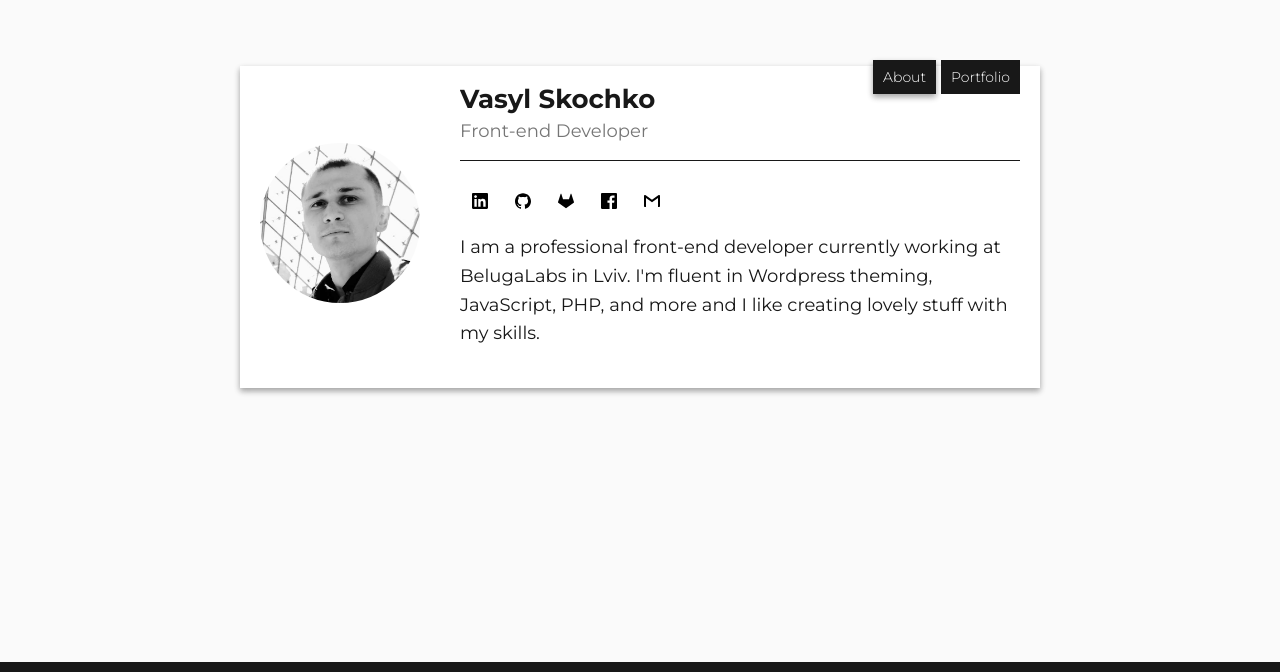
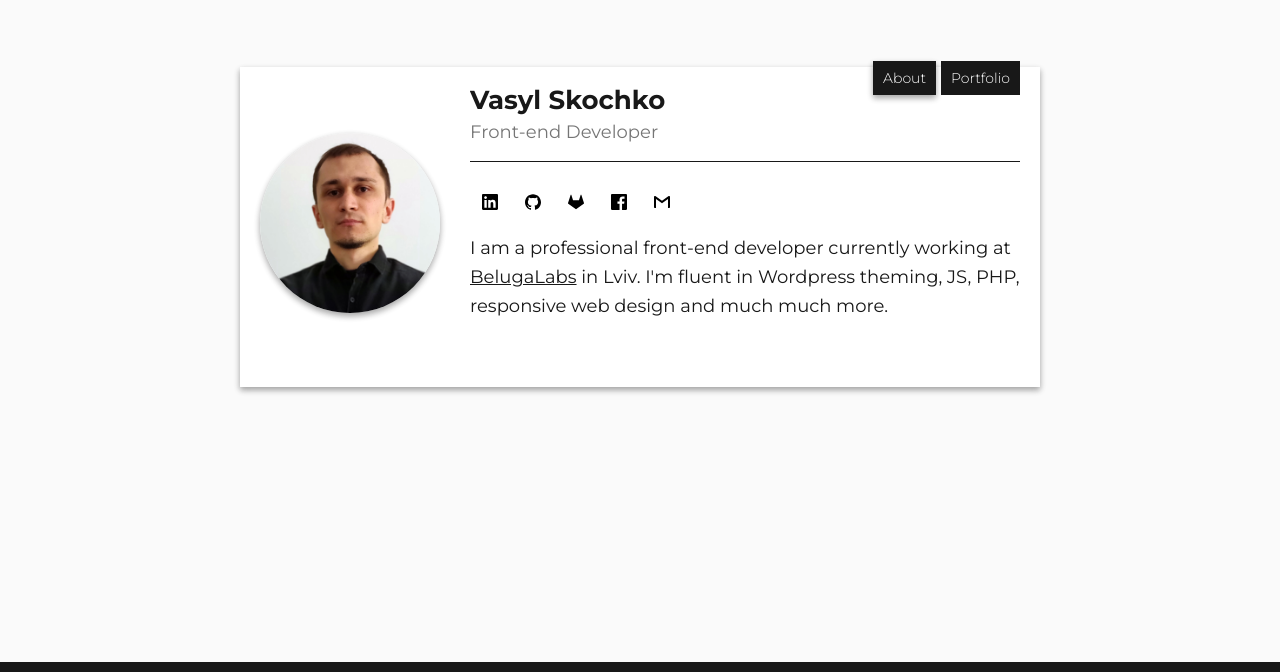
Before and after one commit to v-skochko/cv, an Angular app: page /about in a window 1280 px wide. Shown: the part 128-800 px from the top of the page. Built offline with nearby package versions, Linux system fonts and the light colour scheme.

Commit message:
fixing router animation bugs

```diff
--- a/src/app/about/about.component.html
+++ b/src/app/about/about.component.html
@@ -27,7 +27,7 @@
 </div>
 <p>
 
-  I am a professional front-end developer currently working at <a target="_blank" href="https://belugalab.com/">BelugaLabs</a> in Lviv.
-  I'm fluent in Wordpress theming, JavaScript, PHP, and more and I like creating lovely stuff with my skills.
+  I am a professional front-end developer currently working at <a target="_blank" href="https://belugalab.com/#team">BelugaLabs</a> in Lviv.
+  I'm fluent in Wordpress theming, JS, PHP, responsive web design and much much more.
 
 </p>
--- a/src/app/app-routing.module.ts
+++ b/src/app/app-routing.module.ts
@@ -6,8 +6,8 @@ import {PortfolioComponent} from './portfolio/portfolio.component';
 
 const routes: Routes = [
   {path: '', redirectTo: '/about', pathMatch: 'full'},
-  {path: 'about', component: AboutComponent, data: { animation: 'isRight' }},
-  {path: 'portfolio', component: PortfolioComponent, data: { animation: 'isLeft' }},
+  {path: 'about', component: AboutComponent, data: {animation: 'isRight'}},
+  {path: 'portfolio', component: PortfolioComponent, data: {animation: 'isLeft'}},
 ];
 
 @NgModule({
--- a/src/app/app.component.html
+++ b/src/app/app.component.html
@@ -1,11 +1,11 @@
 <div class="main_container" fxLayout='row' fxLayoutAlign="center center">
-  <div fxFlex="800px" class="box" fxLayoutGap="40px" fxLayout='row' fxLayoutAlign="space-between center">
+  <div  class="box">
     <div class="routers">
       <a routerLinkActive="active" routerLink="/about" href="">About</a>
       <a routerLinkActive="active" routerLink="/portfolio" href="">Portfolio</a>
     </div>
 
-    <div class="my_photo" fxFlex="160px">
+    <div class="my_photo">
       <img src="assets/my_photo.jpg" alt="My photo">
     </div>
 
@@ -15,7 +15,6 @@
         <h2>Front-end Developer</h2>
       </div>
       <div class="router_outlet">
-
         <div [@routeAnimations]="prepareRoute(outlet)">
           <router-outlet #outlet="outlet"></router-outlet>
         </div>
--- a/src/app/app.component.scss
+++ b/src/app/app.component.scss
@@ -16,44 +16,44 @@ body {
   position: relative;
   transition: all 0.3s ease;
   box-shadow: 0 3px 6px rgba(0, 0, 0, 0.16), 0 3px 6px rgba(0, 0, 0, 0.23);
+  display: flex;
+  flex-basis: 800px;
+  align-items: center;
+  @media (max-width: 760px) {
+    display: block;
+    padding: 40px 20px 20px 20px;
+    text-align: center;
+    margin-bottom: 0;
+
+  }
 }
 
 .right {
   min-height: 280px;
-  flex-basis: 100%;
   position: relative;
   overflow: hidden;
+  flex: 1;
 
 }
 
-.main_info {
-  border-bottom: 1px solid #181818;
-  padding-bottom: 20px;
-  margin-bottom: 20px;
+
+.my_photo {
+  flex-basis: 210px;
+  @media (max-width: 760px) {
+    flex-basis: 100%;
+    margin-bottom: 20px;
+  }
+
+  img {
+    border-radius: 50%;
+    width: 180px;
+    height: 180px;
+    margin: 0 auto;
+    box-shadow: 0 3px 6px rgba(0, 0, 0, 0.16), 0 3px 6px rgba(0, 0, 0, 0.23);
+
+  }
 }
 
-h1 {
-  font-size: 26px;
-  margin: 0 0 10px 0;
-  padding: 0;
-  line-height: 1;
-  color: #181818;
-}
-
-h2 {
-  font-size: 18px;
-  font-weight: 400;
-  color: rgba(0, 0, 0, .54);;
-  line-height: 1;
-  margin: 0 0;
-}
-
-.my_photo {
-  img {
-    width: 100%;
-    border-radius: 50%;
-  }
-}
 
 .routers {
   position: absolute;
@@ -80,3 +80,26 @@ h2 {
     }
   }
 }
+
+
+.main_info {
+  border-bottom: 1px solid #181818;
+  padding-bottom: 20px;
+  margin-bottom: 20px;
+}
+
+h1 {
+  font-size: 26px;
+  margin: 0 0 10px 0;
+  padding: 0;
+  line-height: 1;
+  color: #181818;
+}
+
+h2 {
+  font-size: 18px;
+  font-weight: 400;
+  color: rgba(0, 0, 0, .54);;
+  line-height: 1;
+  margin: 0 0;
+}
--- a/src/app/app.component.ts
+++ b/src/app/app.component.ts
@@ -1,15 +1,14 @@
-import { Component } from '@angular/core';
+import {Component} from '@angular/core';
 import {RouterOutlet} from '@angular/router';
 import {slider} from './route-animations';
 
 @Component({
   selector: 'app-root',
 
-  animations: [ // <-- add your animations here
-    // fader,
+  animations: [
+
     slider
-    // transformer,
-    // stepper
+
   ],
 
   templateUrl: './app.component.html',
@@ -17,10 +16,6 @@ import {slider} from './route-animations';
 })
 
 
-
-
-
-
 export class AppComponent {
   prepareRoute(outlet: RouterOutlet) {
     return outlet && outlet.activatedRouteData && outlet.activatedRouteData['animation'];
--- a/src/app/app.module.ts
+++ b/src/app/app.module.ts
@@ -1,12 +1,11 @@
 import {BrowserModule} from '@angular/platform-browser';
-import {NgModule} from '@angular/core';
+import {NgModule, OnInit} from '@angular/core';
 import {AppRoutingModule} from './app-routing.module';
 import {BrowserAnimationsModule} from '@angular/platform-browser/animations';
 import {AppComponent} from './app.component';
 import {FlexLayoutModule} from '@angular/flex-layout';
 import {AboutComponent} from './about/about.component';
 import {PortfolioComponent} from './portfolio/portfolio.component';
-
 
 @NgModule({
   declarations: [
@@ -23,5 +22,10 @@ import {PortfolioComponent} from './portfolio/portfolio.component';
   providers: [],
   bootstrap: [AppComponent]
 })
-export class AppModule {
+export class AppModule implements OnInit {
+
+
+  ngOnInit() {
+
+  }
 }
--- a/src/app/route-animations.ts
+++ b/src/app/route-animations.ts
@@ -1,25 +1,17 @@
-import {
-  trigger,
-  transition,
-  style,
-  query,
-  group,
-  animateChild,
-  animate,
-  keyframes,
-} from '@angular/animations';
+import {animate, group, query, style, transition, trigger} from '@angular/animations';
 
 
-export const slider =
+export let slider =
   trigger('routeAnimations', [
     transition('* => isLeft', slideTo('left') ),
     transition('* => isRight', slideTo('right') ),
     transition('isRight => *', slideTo('left') ),
     transition('isLeft => *', slideTo('right') )
+
   ]);
 
 function slideTo(direction) {
-  const optional = { optional: true };
+  const optional = {optional: true};
   return [
     query(':enter, :leave', [
       style({
@@ -30,20 +22,16 @@ function slideTo(direction) {
       })
     ], optional),
     query(':enter', [
-      style({ [direction]: '-100%'})
+      style({[direction]: '-100%'})
     ]),
     group([
       query(':leave', [
-        animate('300ms cubic-bezier(0.165, 0.84, 0.44, 1)', style({ [direction]: '100%'}))
+        animate('300ms cubic-bezier(0.165, 0.84, 0.44, 1)', style({[direction]: '100%'}))
       ], optional),
       query(':enter', [
-        animate('300ms cubic-bezier(0.165, 0.84, 0.44, 1)', style({ [direction]: '0%'}))
+        animate('300ms cubic-bezier(0.165, 0.84, 0.44, 1)', style({[direction]: '0%'}))
       ])
     ]),
-    // Normalize the page style... Might not be necessary
 
-    // Required only if you have child animations on the page
-    // query(':leave', animateChild()),
-    // query(':enter', animateChild()),
   ];
 }
--- a/src/styles.scss
+++ b/src/styles.scss
@@ -16,10 +16,10 @@ p {
 
   a {
     color: #181818;
-    text-decoration: none;
+    text-decoration: underline;
 
     &:hover {
-      text-decoration: underline;
+      text-decoration: none;
     }
 
   }
```
Also changed, not shown: src/assets/my_photo.jpg.
